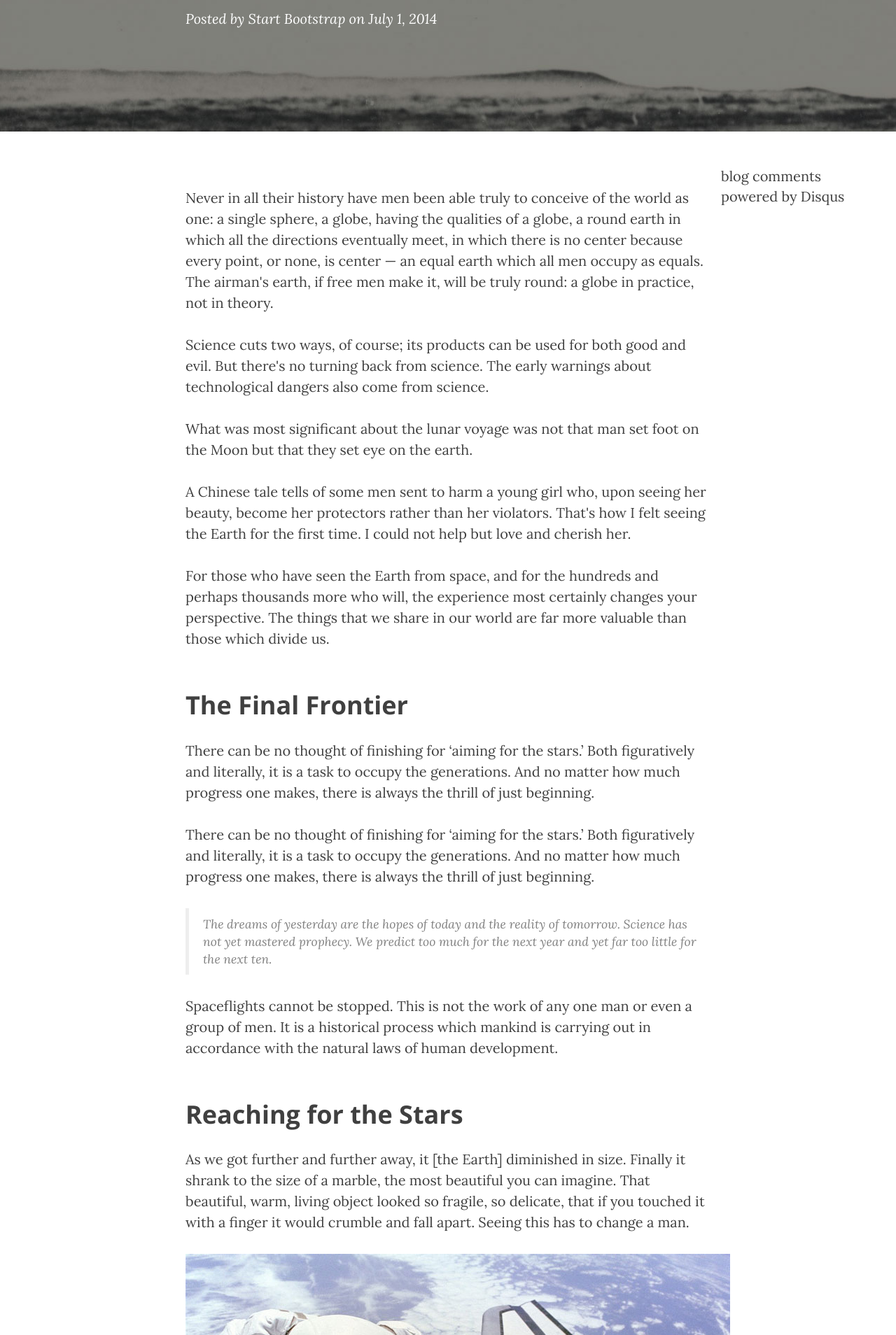
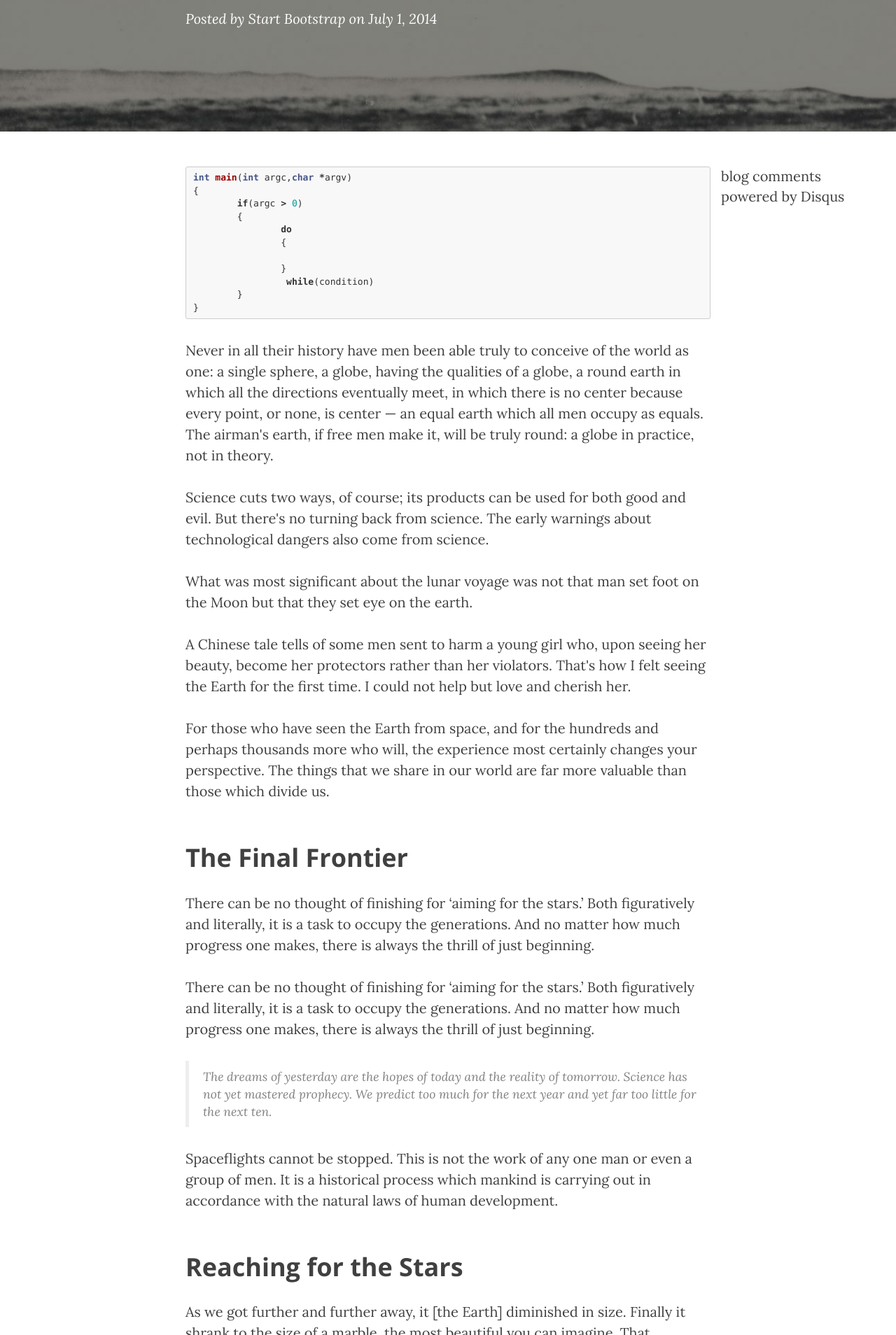
Before and after one commit to tgAncel/tgAncel.github.io, a Jekyll site: the page built from _posts/2014-07-01-dreams.markdown, in a window 1280 px wide. Shown: the part 406-2314 px from the top of the page at 70% size. Built offline with Jekyll 4.4.1, drawn with Linux system fonts in a browser that asks for light colours; nearby versions of some CDN libraries; comment, search, counter and statistics services are not loaded.

````diff
--- a/_config.yml
+++ b/_config.yml
@@ -1,6 +1,6 @@
 # Site settings
 title: 指间沙
-email: your-email@yourdomain.com
+email: alwssimple@gmail.com
 description: "Write your site description here. It will be used as your sites meta description as well!"
 baseurl: ""
 url: "http://yourdomain.com"
--- a/_layouts/page.html
+++ b/_layouts/page.html
@@ -9,7 +9,7 @@ layout: default
             <div class="col-lg-8 col-lg-offset-2 col-md-10 col-md-offset-1">
                 <div class="site-heading">
                     <h1>{% if page.title %}{{ page.title }}{% else %}{{ site.title }}{% endif %}</h1>
-                    <hr class="small">
+                    <!-- Page Header <hr class="small">  -->
                     <span class="subheading">{{ page.description }}</span>
                 </div>
             </div>
--- a/_posts/2014-07-01-dreams.markdown
+++ b/_posts/2014-07-01-dreams.markdown
@@ -5,6 +5,21 @@ date:       2014-07-01 12:00:00
 author:     "Start Bootstrap"
 header-img: "img/post-bg-02.jpg"
 ---
+
+
+```c
+int main(int argc,char *argv)
+{
+	if(argc > 0)
+	{
+		do
+		{
+
+		}
+		 while(condition)
+ 	}
+}
+```
 
 <p>Never in all their history have men been able truly to conceive of the world as one: a single sphere, a globe, having the qualities of a globe, a round earth in which all the directions eventually meet, in which there is no center because every point, or none, is center — an equal earth which all men occupy as equals. The airman's earth, if free men make it, will be truly round: a globe in practice, not in theory.</p>
 
--- a/css/clean-blog.css
+++ b/css/clean-blog.css
@@ -35,7 +35,7 @@ blockquote {
   font-style: italic;
 }
 hr.small {
-  max-width: 100px;
+  max-width: 500px;
   margin: 15px auto;
   border-width: 4px;
   border-color: white;
````
Also changed, not shown: img/dhome-bg.jpg (added), img/home-bg.jpg, 1 other file.
